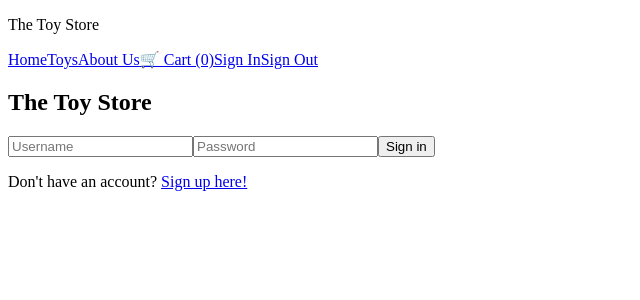
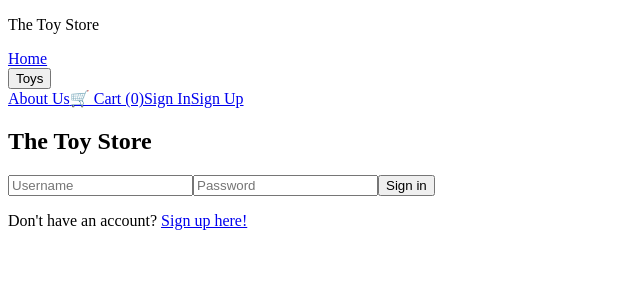
Before and after one commit to Cheetah-user/Toy-store-app, a React (Vite) app: page /signin in a window 1280 px wide. Shown: the top 300 px of the page, without its empty margins (0-640 px from the left). Built offline with nearby package versions, Linux system fonts and the light colour scheme.

Commit message:
Connected NavBar to the pages it specified

```diff
--- a/src/components/NavBar/NavBar.jsx
+++ b/src/components/NavBar/NavBar.jsx
@@ -1,16 +1,29 @@
+import { Link } from "react-router-dom";
+import { use, useState } from "react";
+
 function NavBar(){
+    const [isDropdown, setIsDropdown] = useState(false);
     return (
         <nav className="nav-bar">
             <div className="toy-store-logo">
                 <p>The Toy Store</p>
             </div>
             <div className="nav-bar-links">
-                <a href="???">Home</a>
-                <a href="???">Toys</a>
-                <a href="???">About Us</a>
-                <a href="???">🛒 Cart (0)</a>
-                <a href="???">Sign In</a>
-                <a href="???">Sign Out</a>
+                <Link to="/">Home</Link>
+                <div className="dropdown-button">
+                    <button onClick={() => setIsDropdown(!isDropdown)}>
+                       Toys
+                    </button>
+                    {isDropdown && (
+                        <div className="dropdown-menu">
+                            <Link to="/category/dolls">Dolls</Link> /* A test category link */
+                        </div>
+                    )}
+                </div>
+                <Link to="/">About Us</Link>
+                <Link to="/cart">🛒 Cart (0)</Link>
+                <Link to="/signin">Sign In</Link>
+                <Link to="/signup">Sign Up</Link>
             </div>
 
         </nav>
```
